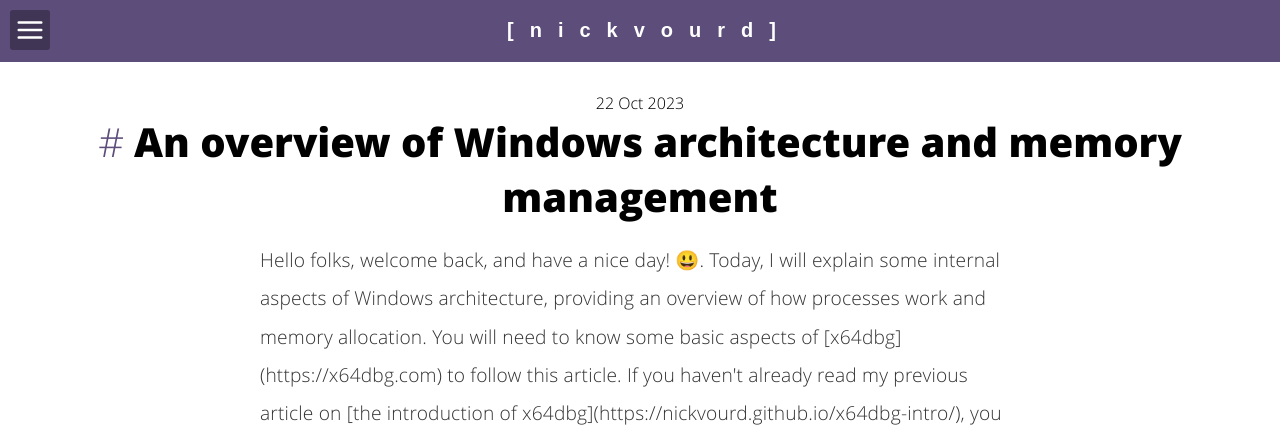
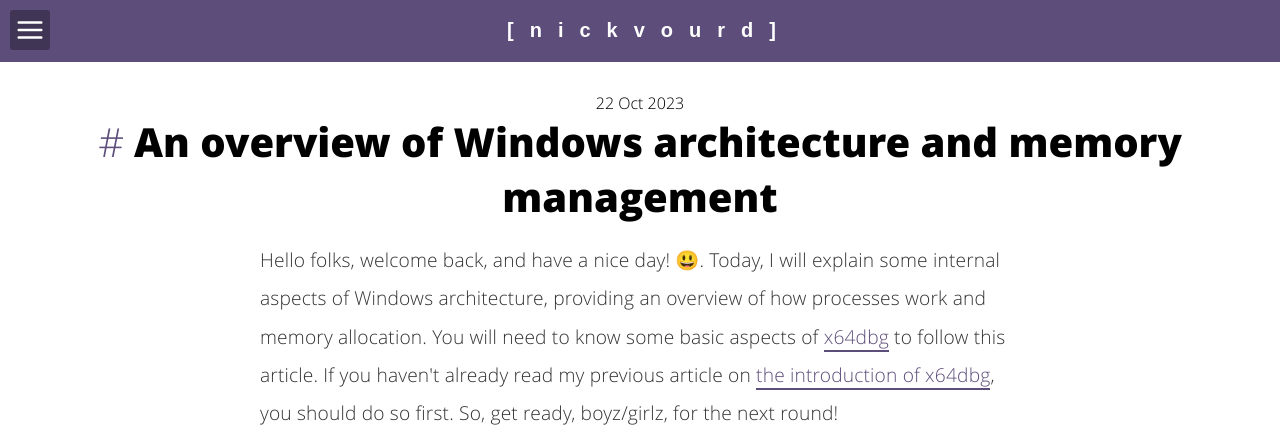
Before and after one commit to nickvourd/nickvourd.github.io, a Jekyll site: the page built from _posts/2023-10-22-an-overview-of-windows-arch.md, in a window 1280 px wide and 1400 px high. Shown: the top 442 px of the window. Built offline with Jekyll 4.4.1, drawn with Linux system fonts in a browser that asks for light colours; some of the changed text lies outside the part shown.

Commit message:
Update 2023-10-22-an-overview-of-windows-arch.md

```diff
--- a/_posts/2023-10-22-an-overview-of-windows-arch.md
+++ b/_posts/2023-10-22-an-overview-of-windows-arch.md
@@ -137,7 +137,7 @@
 }
 </script>
 
-<p>Hello folks, welcome back, and have a nice day! 😃. Today, I will explain some internal aspects of Windows architecture, providing an overview of how processes work and memory allocation. You will need to know some basic aspects of [x64dbg](https://x64dbg.com) to follow this article. If you haven't already read my previous article on [the introduction of x64dbg](https://nickvourd.github.io/x64dbg-intro/), you should do so first. So, get ready, boyz/girlz, for the next round!</p>
+<p>Hello folks, welcome back, and have a nice day! 😃. Today, I will explain some internal aspects of Windows architecture, providing an overview of how processes work and memory allocation. You will need to know some basic aspects of <a href="https://x64dbg.com">x64dbg</a> to follow this article. If you haven't already read my previous article on <a href="https://nickvourd.github.io/x64dbg-intro/">the introduction of x64dbg</a>, you should do so first. So, get ready, boyz/girlz, for the next round!</p>
 
 <div style="display: flex; justify-content: center;">
     <iframe src="https://giphy.com/embed/7WvAUvZZTRpSuudobh" width="480" height="270" frameBorder="0" class="giphy-embed" allowFullScreen></iframe>
@@ -145,7 +145,7 @@
 
 <h3>x86/x86-64</h3>
 
-</p>There are various computer architectures, and each has its own unique instruction set and design. The most popular architectures that we will discuss in this article are x86 and x86-64. What do x86 and x86-64 mean?<br />
+<p>There are various computer architectures, and each has its own unique instruction set and design. The most popular architectures that we will discuss in this article are x86 and x86-64. What do x86 and x86-64 mean?<br />
 The terms x86 and x86-64 refer to computer processor architectures. x86 typically refers to a family of backward compatible instruction set architectures based on the Intel 8086 CPU. It has become the standard for many personal computers and servers. x86-64, also known as x64 or AMD64, is an extension of the x86 instruction set. It supports 64-bit addressing, allowing for more significant amounts of memory to be accessed. Most modern computers and laptops use the x86-64 architecture, which provides improved performance for handling large amounts of data and running complex applications.</p>
 
 
```
